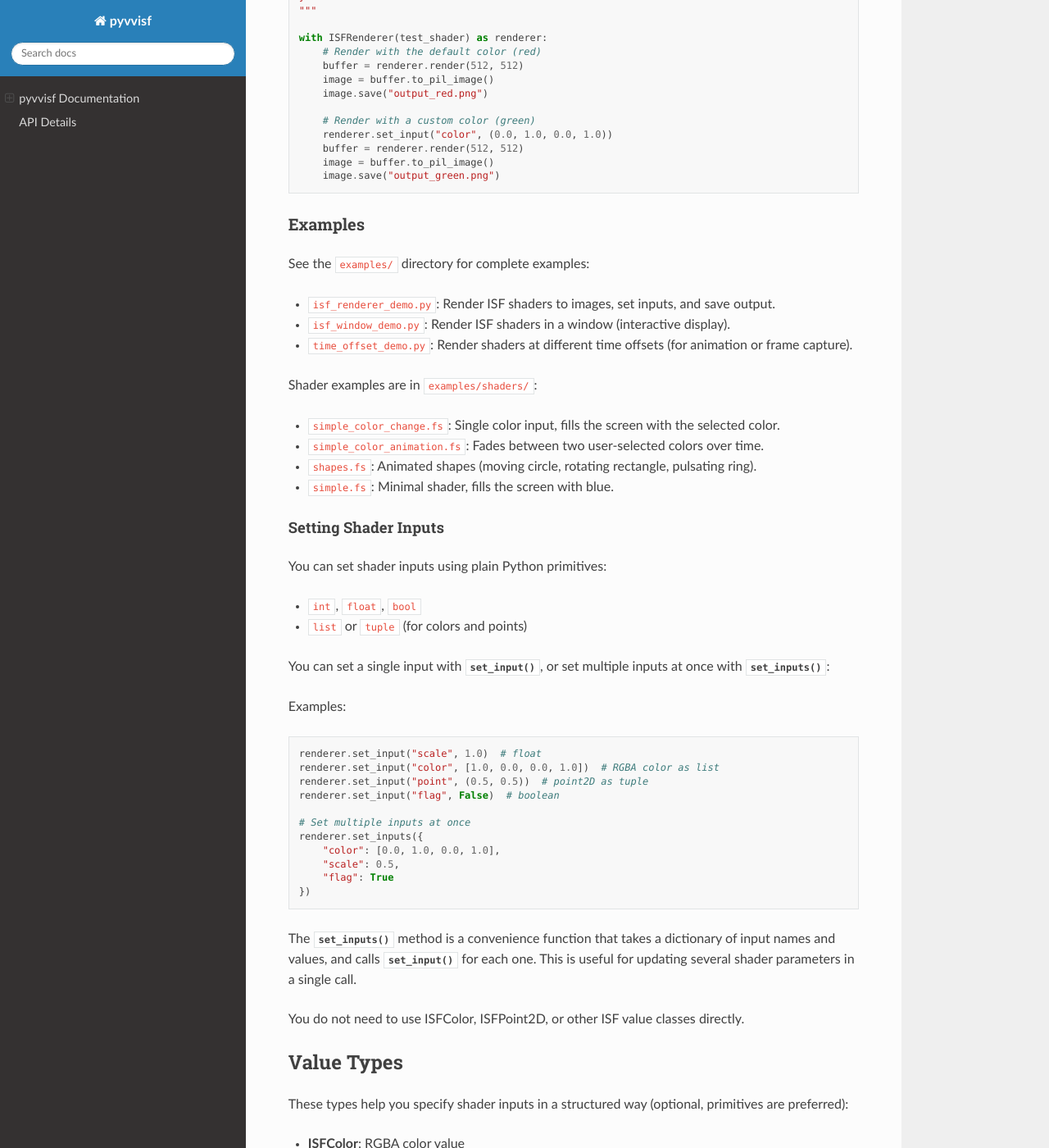
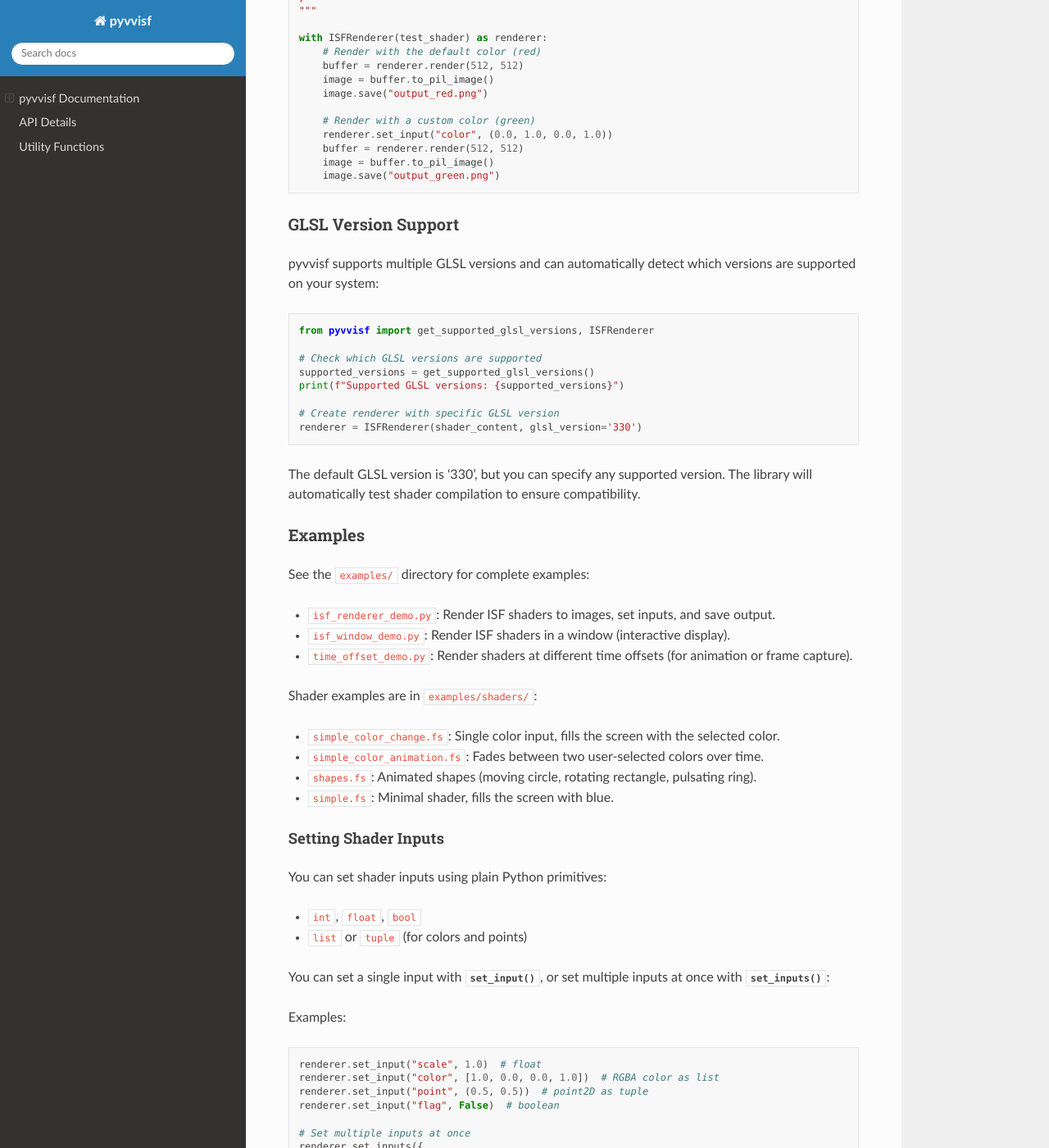
Before and after one commit to jimcortez/pyvvisf, a Sphinx documentation site: the page built from docs/source/index.rst, in a window 1280 px wide and 1400 px high, scrolled down 1006 px. Shown: the whole window at 82% size. Built offline with Sphinx 7.4.7 and the Read the Docs theme 3.1.0, drawn with Linux system fonts in a browser that asks for light colours; some of the changed text lies outside the part shown.

Commit message:
Additional docs

```diff
--- a/docs/source/index.rst
+++ b/docs/source/index.rst
@@ -62,6 +62,24 @@ Here's a minimal example using a well-formed ISF shader:
         image = buffer.to_pil_image()
         image.save("output_green.png")
 
+GLSL Version Support
+~~~~~~~~~~~~~~~~~~~
+
+pyvvisf supports multiple GLSL versions and can automatically detect which versions are supported on your system:
+
+.. code-block:: python
+
+    from pyvvisf import get_supported_glsl_versions, ISFRenderer
+
+    # Check which GLSL versions are supported
+    supported_versions = get_supported_glsl_versions()
+    print(f"Supported GLSL versions: {supported_versions}")
+
+    # Create renderer with specific GLSL version
+    renderer = ISFRenderer(shader_content, glsl_version='330')
+
+The default GLSL version is '330', but you can specify any supported version. The library will automatically test shader compilation to ensure compatibility.
+
 Examples
 ~~~~~~~~
 
@@ -107,6 +125,17 @@ Examples:
 The :meth:`set_inputs` method is a convenience function that takes a dictionary of input names and values, and calls :meth:`set_input` for each one. This is useful for updating several shader parameters in a single call.
 
 You do not need to use ISFColor, ISFPoint2D, or other ISF value classes directly.
+
+ISF Features
+-----------
+
+pyvvisf supports the full ISF 2.0 specification including:
+
+- **Multi-pass rendering**: Shaders with multiple render passes
+- **ISF imports**: Support for imported textures and shaders
+- **ISF special functions**: IMG_THIS_PIXEL, IMG_PIXEL, IMG_SIZE, etc.
+- **ISF sampling functions**: VVSAMPLER_2DBYPIXEL, VVSAMPLER_2DBYNORM
+- **Modern GLSL**: Support for GLSL 330+ with proper ISF 2.0 compatibility
 
 Value Types
 -----------
@@ -197,3 +226,8 @@ API Details
     :members:
     :undoc-members:
     :show-inheritance:
+
+Utility Functions
+================
+
+.. autofunction:: pyvvisf.get_supported_glsl_versions
```
Also changed, not shown: README.md (+29 -3 lines).
